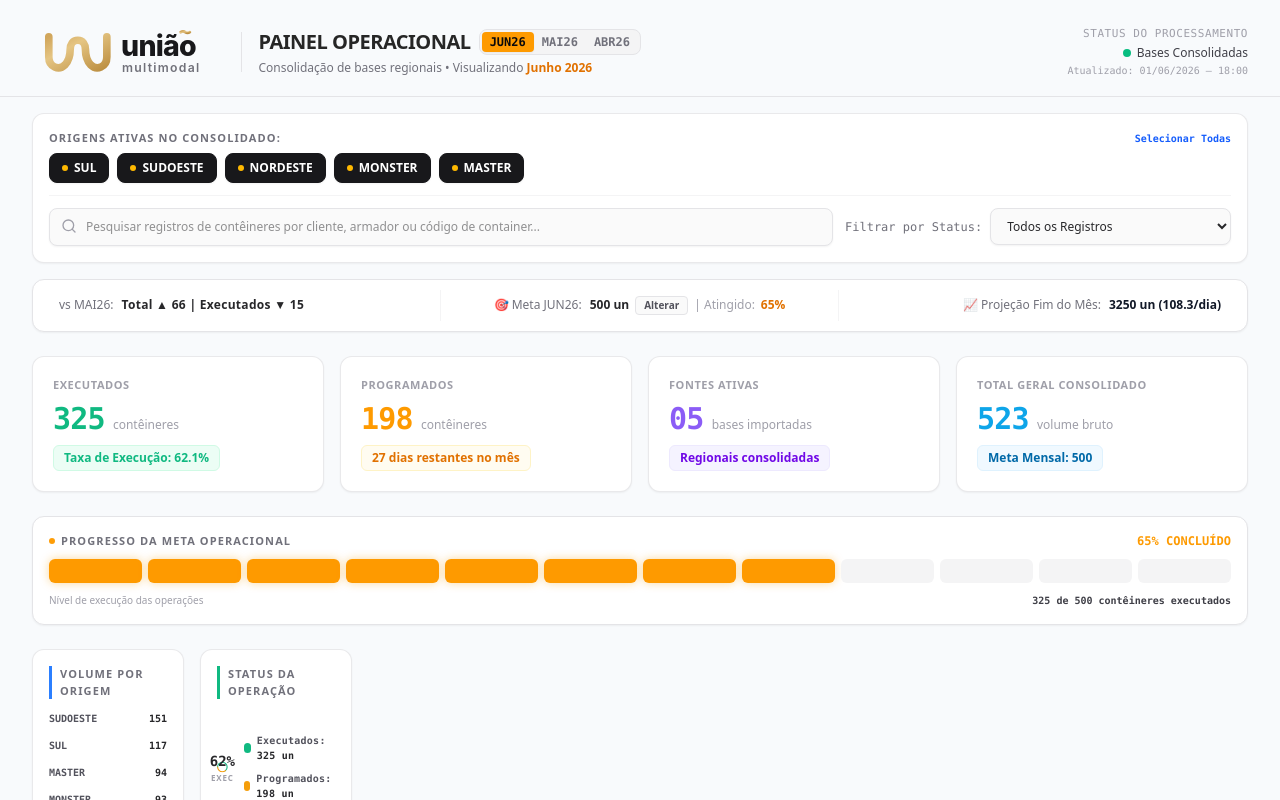
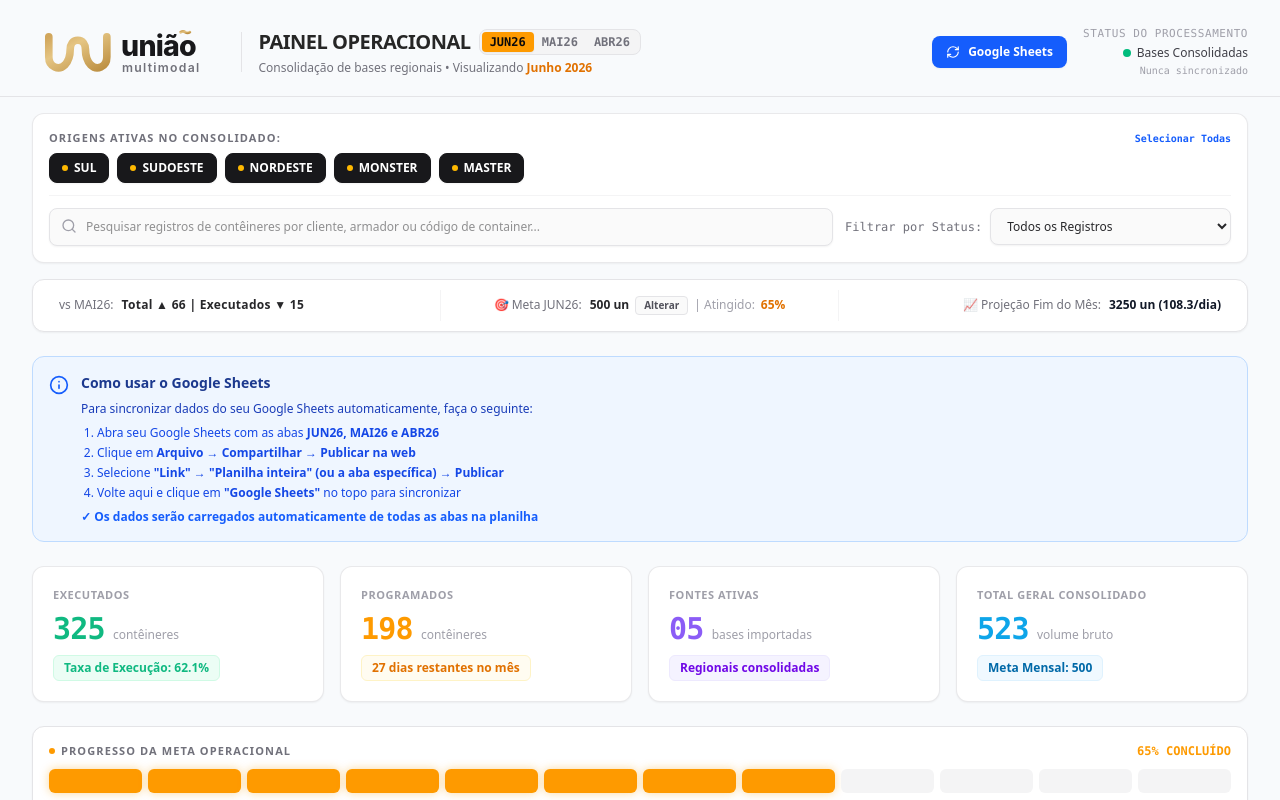
Before and after one commit to HenriqueG-Multimodal/Painel-UniaoMultimodal, a React (Vite) app: page / in a window 1280 px wide. Shown: the top 800 px of the page. Built offline with nearby package versions, Linux system fonts and the light colour scheme.

Commit message:
feat: add Google Sheets integration and sync button
Added new icons and functions for Google Sheets data sync, including a button to initiate the sync and display last sync time.

```diff
--- a/src/App.tsx
+++ b/src/App.tsx
@@ -23,12 +23,16 @@ import {
   ChevronRight,
   Eye,
   Settings,
-  ChevronDown
+  ChevronDown,
+  Database,
+  Upload,
+  Loader
 } from 'lucide-react';
 
 import {
   generateDefaultData,
   parseGoogleSheetCSV,
+  loadFromGoogleSheets,
   ContainerRecord,
   CLIENTS,
   ARMADORES
@@ -140,8 +144,44 @@ export default function App() {
   const [searchQuery, setSearchQuery] = useState('');
   const [selectedStatus, setSelectedStatus] = useState<string>('TODOS');
 
+  // Google Sheets Integration States
+  const GOOGLE_SHEET_ID = '13JiiRQ9nXW2tKK-KmE0VBkdhihrNQ9kvU6fS9A0TJEI';
+  const [isSyncing, setIsSyncing] = useState(false);
+  const [lastSyncTime, setLastSyncTime] = useState<string>(() => {
+    return localStorage.getItem('operational_dashboard_last_sync') || '';
+  });
 
-  // Discrete Monthly Target editing handler
+  // Function to sync from Google Sheets
+  const handleSyncGoogleSheets = async () => {
+    setIsSyncing(true);
+    try {
+      const { records: googleRecords, sheetsFound } = await loadFromGoogleSheets(GOOGLE_SHEET_ID);
+
+      if (googleRecords.length === 0) {
+        alert('Nenhum dado foi encontrado no Google Sheets. Verifique se a planilha está compartilhada e publicada na web.');
+        setIsSyncing(false);
+        return;
+      }
+
+      setRecords(googleRecords);
+      const now = new Date().toLocaleString('pt-BR');
+      setLastSyncTime(now);
+      localStorage.setItem('operational_dashboard_last_sync', now);
+
+      // Auto-select June if available
+      if (sheetsFound.includes('JUN26')) {
+        setSelectedMonth('JUN26');
+      }
+
+      alert(`✓ Sincronização bem-sucedida!\n\nAbas carregadas: ${sheetsFound.join(', ')}\nTotal de contêineres: ${googleRecords.length}\n\nÚltima atualização: ${now}`);
+    } catch (error: any) {
+      console.error('Erro ao sincronizar Google Sheets:', error);
+      alert(`Erro ao sincronizar: ${error.message}`);
+    } finally {
+      setIsSyncing(false);
+    }
+  };
+
   const handleEditMeta = () => {
     const novaMeta = window.prompt('Digite a nova Meta Mensal de contêineres:', String(metaMensal));
     if (novaMeta) {
@@ -485,6 +525,26 @@ export default function App() {
         </div>
 
         <div className="flex flex-wrap items-center gap-4">
+          {/* SYNC BUTTON WITH GOOGLE SHEETS */}
+          <button
+            onClick={handleSyncGoogleSheets}
+            disabled={isSyncing}
+            className="flex items-center gap-2 px-3.5 py-2 text-xs font-bold rounded-lg bg-blue-600 hover:bg-blue-700 disabled:bg-blue-400 text-white shadow-xs hover:shadow-md transition cursor-pointer"
+            title="Sincronizar dados do Google Sheets"
+          >
+            {isSyncing ? (
+              <>
+                <Loader className="w-3.5 h-3.5 animate-spin" />
+                <span>Sincronizando...</span>
+              </>
+            ) : (
+              <>
+                <RefreshCw className="w-3.5 h-3.5" />
+                <span>Google Sheets</span>
+              </>
+            )}
+          </button>
+
           {/* SYSTEM TIME & STATUS */}
           <div className="text-right flex flex-col items-end">
             <span className="text-[11px] text-zinc-400 font-mono tracking-wider uppercase">Status do Processamento</span>
@@ -493,7 +553,7 @@ export default function App() {
               <span className="text-xs text-zinc-700 font-medium">Bases Consolidadas</span>
             </div>
             <span className="text-[10px] text-zinc-400 mt-0.5 font-mono">
-              Atualizado: 01/06/2026 — 18:00
+              {lastSyncTime ? `Última sincronização: ${lastSyncTime}` : 'Nunca sincronizado'}
             </span>
           </div>
 
@@ -602,6 +662,28 @@ export default function App() {
               <span className="font-extrabold text-[#111827]">
                 {currentKPIs.projecaoFechamento} {currentKPIs.projecaoFechamento === 1 ? 'un' : 'un'} ({currentKPIs.ritmoDiario}/dia)
               </span>
+            </div>
+          </div>
+
+          {/* INFORMATIVE PANEL - Google Sheets Setup Instructions */}
+          <div className="bg-blue-50 border border-blue-200 rounded-xl p-4 flex gap-3">
+            <div className="flex-shrink-0 pt-0.5">
+              <Info className="w-5 h-5 text-blue-600" />
+            </div>
+            <div className="flex-1">
+              <h3 className="text-sm font-bold text-blue-900 mb-2">Como usar o Google Sheets</h3>
+              <p className="text-xs text-blue-800 mb-2">
+                Para sincronizar dados do seu Google Sheets automaticamente, faça o seguinte:
+              </p>
+              <ol className="text-xs text-blue-700 space-y-1 ml-4 list-decimal">
+                <li>Abra seu Google Sheets com as abas <b>JUN26, MAI26 e ABR26</b></li>
+                <li>Clique em <b>Arquivo → Compartilhar → Publicar na web</b></li>
+                <li>Selecione <b>"Link" → "Planilha inteira" (ou a aba específica) → Publicar</b></li>
+                <li>Volte aqui e clique em <b>"Google Sheets"</b> no topo para sincronizar</li>
+              </ol>
+              <p className="text-xs text-blue-600 font-semibold mt-2">
+                ✓ Os dados serão carregados automaticamente de todas as abas na planilha
+              </p>
             </div>
           </div>
 
--- a/src/data.ts
+++ b/src/data.ts
@@ -603,3 +603,129 @@ export function parseExcelSpreadsheet(arrayBuffer: ArrayBuffer): {
 
   return { records, sheetsFound };
 }
+
+/**
+ * Carrega dados de um Google Sheets publicado na web
+ * @param sheetId - ID da planilha do Google Sheets
+ * @returns Promise com os registros processados
+ */
+export async function loadFromGoogleSheets(sheetId: string): Promise<{ records: ContainerRecord[], sheetsFound: string[] }> {
+  try {
+    // Abas esperadas: JUN26, MAI26, ABR26
+    const sheetNames = ['JUN26', 'MAI26', 'ABR26'];
+    const allRecords: ContainerRecord[] = [];
+    const sheetsFound: string[] = [];
+
+    for (const sheetName of sheetNames) {
+      try {
+        // URL de exportação CSV do Google Sheets
+        // gid é o ID da aba (0 para a primeira, precisa descobrir para outras)
+        const gid = sheetName === 'JUN26' ? 0 : sheetName === 'MAI26' ? 1 : 2;
+        const csvUrl = `https://docs.google.com/spreadsheets/d/${sheetId}/export?format=csv&gid=${gid}`;
+
+        const response = await fetch(csvUrl);
+        if (!response.ok) continue;
+
+        const csvText = await response.text();
+        const lines = csvText.split('\n');
+
+        if (lines.length < 2) continue;
+
+        // Parsear CSV manualmente
+        const rows = lines.map(line => {
+          // Parse CSV simples (não trata aspas complexas)
+          return line.split(',').map(cell => cell.trim());
+        });
+
+        // Processa os dados similar ao parseExcelSpreadsheet
+        const headerRowIdx = 0;
+        const headers = rows[headerRowIdx].map(h => h.toUpperCase());
+
+        const colClientIdx = headers.findIndex(h => h.includes('CLIENT') || h.includes('CLIENTE') || h.includes('PAGADOR'));
+        const colArmadorIdx = headers.findIndex(h => h.includes('ARMADOR') || h.includes('SHIPPING') || h.includes('LINE'));
+        const colStatusIdx = headers.findIndex(h => h.includes('STATUS') || h.includes('SITUA') || h.includes('EXECU'));
+        let colContainerIdx = headers.findIndex(h => h.includes('CONT') || h.includes('EQUIP') || h.includes('COD') || h.includes('CNTR'));
+        if (colContainerIdx === -1 && headers.length > 6) colContainerIdx = 6;
+
+        const colRegionalIdx = headers.findIndex(h => h.includes('REGIONAL') || h.includes('ORIGEM') || h.includes('BASE') || h.includes('FONTE'));
+
+        let idCounter = 1;
+        for (let r = headerRowIdx + 1; r < rows.length; r++) {
+          const cells = rows[r];
+          if (!cells || cells.length === 0) continue;
+
+          const hasContent = cells.some(c => c && c.trim() !== '');
+          if (!hasContent) continue;
+
+          const getCellStr = (idx: number): string => {
+            if (idx !== -1 && idx < cells.length && cells[idx]) {
+              return String(cells[idx]).trim();
+            }
+            return '';
+          };
+
+          let armador = getCellStr(colArmadorIdx !== -1 ? colArmadorIdx : 16) || 'Armador Geral';
+          let client = getCellStr(colClientIdx !== -1 ? colClientIdx : 38) || 'Cliente Geral';
+          let rawOrigem = getCellStr(colRegionalIdx !== -1 ? colRegionalIdx : 39) || '';
+          let container = getCellStr(colContainerIdx) || `CNT-${idCounter}`;
+          let rawStatus = getCellStr(colStatusIdx !== -1 ? colStatusIdx : 40) || 'PROGRAMADO';
+
+          // Normalizar origem
+          let finalOrigem: ContainerRecord['origem'] = 'SUDOESTE';
+          if (rawOrigem) {
+            const reg = rawOrigem.toUpperCase();
+            if (reg.includes('SUL') || reg.includes('PR') || reg.includes('SC') || reg.includes('RS')) {
+              finalOrigem = 'SUL';
+            } else if (reg.includes('NORDESTE') || reg.includes('NE') || reg.includes('PE') || reg.includes('BA')) {
+              finalOrigem = 'NORDESTE';
+            } else if (reg.includes('MONSTER') || reg.includes('MONST')) {
+              finalOrigem = 'MONSTER';
+            } else if (reg.includes('MASTER')) {
+              finalOrigem = 'MASTER';
+            } else {
+              finalOrigem = 'SUDOESTE';
+            }
+          }
+
+          // Normalizar status
+          let finalStatus: ContainerRecord['status'] = 'PROGRAMADO';
+          if (rawStatus) {
+            const st = rawStatus.toUpperCase();
+            if (st.includes('EXECUT')) {
+              finalStatus = 'EXECUTADO';
+            } else if (st.includes('PROGRAMAD')) {
+              finalStatus = 'PROGRAMADO';
+            } else if (st.includes('STATUS OPER')) {
+              finalStatus = 'STATUS OPER';
+            } else if (st.includes('PROGRAMAR')) {
+              finalStatus = 'A PROGRAMAR';
+            }
+          }
+
+          const formattedDate = `2026-${sheetName === 'JUN26' ? '06' : sheetName === 'MAI26' ? '05' : '04'}-15`;
+
+          allRecords.push({
+            id: `${sheetName}-${idCounter++}`,
+            origem: finalOrigem,
+            data: formattedDate,
+            cliente: client,
+            armador: armador,
+            container: container,
+            status: finalStatus
+          });
+        }
+
+        if (allRecords.length > 0) {
+          sheetsFound.push(sheetName);
+        }
+      } catch (err) {
+        console.error(`Erro ao carregar aba ${sheetName}:`, err);
+      }
+    }
+
+    return { records: allRecords, sheetsFound };
+  } catch (err) {
+    console.error('Erro ao carregar Google Sheets:', err);
+    throw new Error(`Falha ao carregar Google Sheets: ${err}`);
+  }
+}
```
